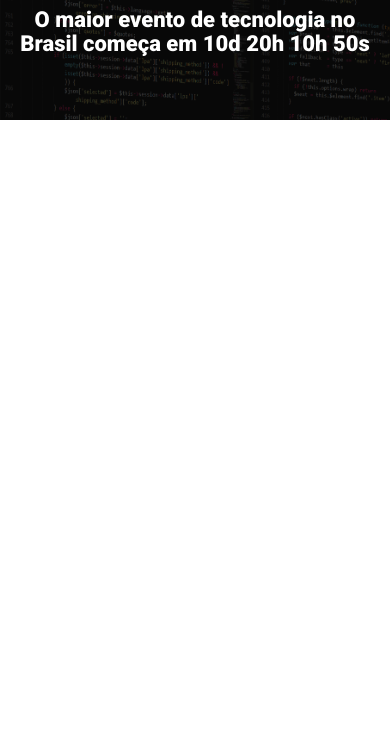
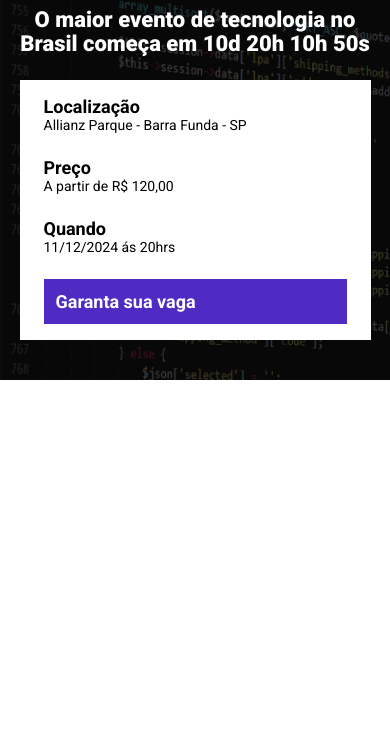
Before and after one commit to Billpher/EbacTalks, a website built with Parcel: page src/index.html in a window 390 px wide. Shown: the part 96-844 px from the top of the page. Built offline with nearby package versions, Linux system fonts and the light colour scheme.

Commit message:
criacao da infobar

```diff
--- a/src/index.html
+++ b/src/index.html
@@ -16,6 +16,25 @@
             <p class="hero__text">
                 O maior evento de tecnologia no Brasil começa em 10d 20h 10h 50s
             </p>
+            <div class="infobar">
+                <ul class="infobar__info">
+                    <li class="infobar__info__item">
+                        <b>Localização</b>
+                        Allianz Parque - Barra Funda - SP
+                    </li>
+                    <li class="infobar__info__item">
+                        <b>Preço</b>
+                        A partir de R$ 120,00
+                    </li>
+                    <li class="infobar__info__item">
+                        <b>Quando</b>
+                        11/12/2024 ás 20hrs
+                    </li>
+                </ul>
+                <a href="#" class="button button--primary">
+                    Garanta sua vaga
+                </a>
+            </div>
         </div>
     </header>
     <script src="./scripts/main.js"></script>
--- /dev/null
+++ b/src/styles/components/_button.scss
@@ -0,0 +1,23 @@
+.button {
+    padding: 12px;
+    font-size: 18px;
+    font-weight: bold;
+    text-decoration: none;
+    text-align: center;
+    white-space: nowrap;
+
+    &--primary {
+        color: #FFF;
+        background-color: #4F2AC3;
+    }
+
+    @media (max-width: 640px) {
+        display: block;
+        width: 100%;
+    }
+
+    @media (max-width: 1024px) {
+        display: flex;
+        align-items: center;
+    }
+}
--- /dev/null
+++ b/src/styles/components/_infobar.scss
@@ -0,0 +1,40 @@
+.infobar {
+    padding: 16px 24px;
+    background-color: #fff;
+    display: flex;
+    justify-content: space-between;
+
+    &__info {
+        display: flex;
+        gap: 40px;
+
+        &__item {
+            font-size: 14px;
+            color: #000;
+
+            b {
+                color: #000;
+                font-size: 18px;
+                display: block;
+            }
+        }
+    }
+
+    @media (max-width: 640px) {
+        display: block;
+
+        &__info {
+            display: block;
+
+            &__item {
+                margin-bottom: 24px;
+            }
+        }
+    }
+
+    @media (max-width: 1024px) {
+        &__info {
+            gap: 16px;
+        }
+    }
+}
--- a/src/styles/main.scss
+++ b/src/styles/main.scss
@@ -1,4 +1,6 @@
 @use 'hero';
+@use 'components/infobar';
+@use 'components/button';
 
 * {
     margin: 0;
@@ -6,6 +8,7 @@
     box-sizing: border-box;
     font-family: Roboto, sans-serif;
     color: #FFF;
+    list-style: none;
 }
 
 .container {
```
